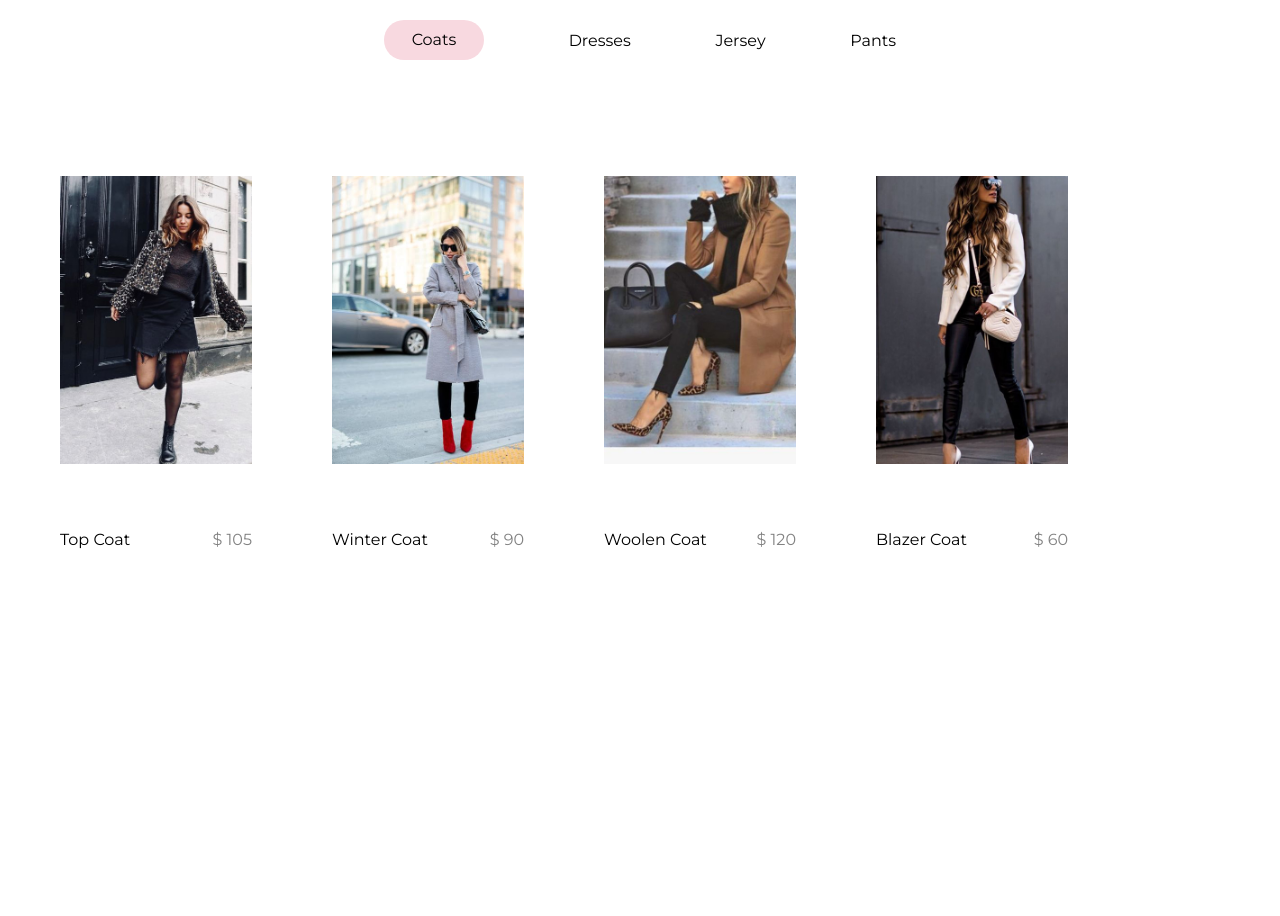
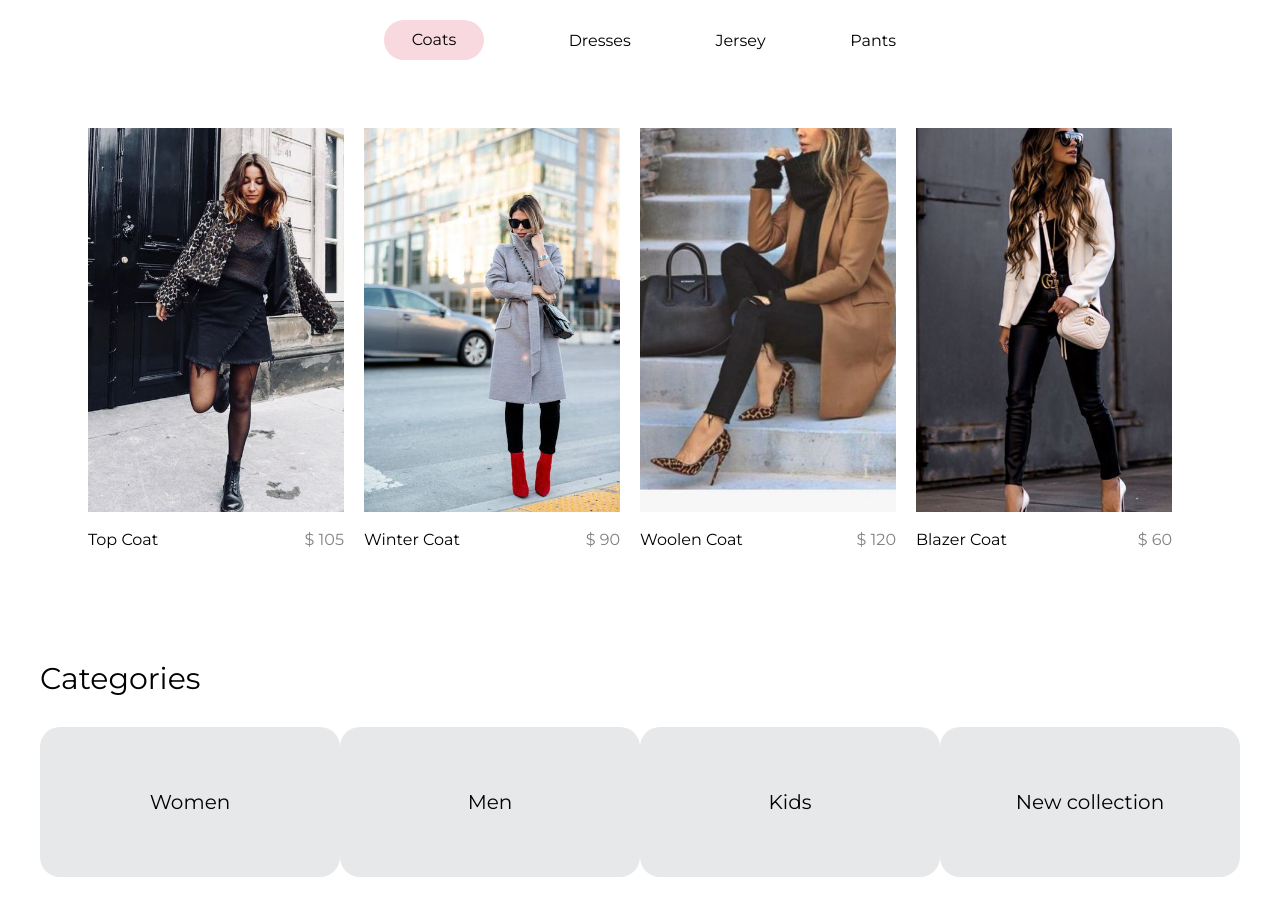
Before and after one commit to alexandrastanjic/new-project-test, a plain HTML site: page index.html in a window 1280 px wide. Shown: the part 680-1596 px from the top of the page. After the commit the page ends 1557 px from the top, so only its background shows below. Drawn offline with Linux system fonts and the light colour scheme.

Commit message:
worked on html

```diff
--- a/index.html
+++ b/index.html
@@ -24,7 +24,7 @@
                     <div class="title-wrapper">
                         <h1>
                             <div>shoop at</div>
-                            <div>the right spped</div>
+                            <div>the right speed</div>
                         </h1>
 
                         <h3>
@@ -69,11 +69,25 @@
 
             </section>
 
-            <div class="overlay">
+            <!-- <section class="overlay">
                 <div class="overlay-content-wrapper">
                     <div class="card-wrapper"></div>
                 </div>
-            </div>
+            </section> -->
+
+            <section class="categories-wrapper">
+                <div class="categories-title-wrapper">
+                    <div>Categories</div>
+                </div>
+                <div class="categories-list">
+                    <ul>
+                        <li>Women</li>
+                        <li>Men</li>
+                        <li>Kids</li>
+                        <li>New collection</li>
+                    </ul>
+                </div>
+            </section>
         </main>
 
 
--- a/resources/main.css
+++ b/resources/main.css
@@ -17,6 +17,7 @@ ul,
 ol {
 	list-style-type: none;
 	margin: 0;
+	padding: 0;
 }
 
 p {
@@ -59,14 +60,16 @@ main{
 .header-content-wrapper,
 .categories-menu,
 .categories-menu nav,
-.product-info-wrapper {
+.product-info-wrapper,
+.categories-list ul,
+.categories-list ul li {
 		display: flex;
 }
 
 .header-content-wrapper,
 .categories-menu nav,
 .product-info-wrapper {
-	justify-content: space-between
+	justify-content: space-between;
 }
 
 .header-image-container {
@@ -135,16 +138,15 @@ main{
 
 .product-main-wrapper {
 	display: flex;
-	height: 100%;
 	flex-wrap: wrap;
+	justify-content: center;
 }
 
 .single-product-wrapper {
 	box-sizing: border-box;
-	width: 15%;
+	width: 20%;
 	height: 500px;
 	margin-right: 20px;
-	margin-left: 60px;
 }
 
 .product-image-wrapper {
@@ -197,3 +199,26 @@ main{
 	background-repeat: no-repeat;
 	background-size: cover;
 }
+
+.categories-wrapper{
+	margin: 40px
+}
+
+.categories-title-wrapper {
+	font-size: 30px;
+}
+
+.categories-list ul	{
+	justify-content: space-between;
+	margin-top: 30px;
+	font-size: 20px;
+}
+
+.categories-list ul li {
+	background-color: #e7e8e9;
+	height: 150px;
+	width: 300px;
+	border-radius: 20px;
+	justify-content: center;
+	align-items: center;
+}
--- a/resources/main.js
+++ b/resources/main.js
@@ -18,13 +18,12 @@ $(function() {
                 productsContentWrapper.append(productsHMTL);
         }
 
-        // productsContentWrapper.delegate('.single-product-wrapper', "click", function() {
-        //   imgWrapper.css({backgroundImage: "url(assets/" + $(this).data('img') + ")"})
-        //           overlay.fadeIn();
-        //       });
+        productsContentWrapper.delegate('.single-product-wrapper', "click", function() {
+          imgWrapper.css({backgroundImage: "url(assets/" + $(this).data('img') + ")"})
+                  overlay.fadeIn();
+              });
 
-        //       overlay.click(function() {
-        //           $(this).fadeOut();
-        //       });
-        //   });
+              overlay.click(function() {
+                  $(this).fadeOut();
+              });
 });
```
